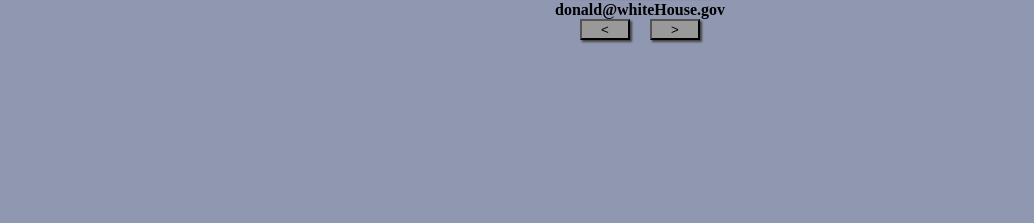
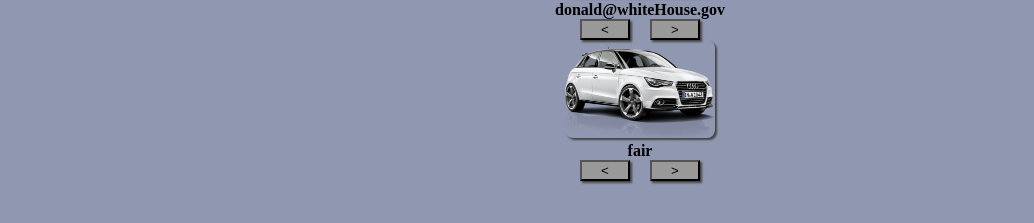
Before and after one commit to madilynsimons/cis3308-lab4, a plain HTML site: page build/web/myFolder/index.html in a window 1280 px wide. Shown: the part 173-396 px from the top of the page, without its empty margins (0-1034 px from the left). Drawn offline with Linux system fonts and the light colour scheme.

Commit message:
Added second slide show

```diff
--- a/build/web/myFolder/index.html
+++ b/build/web/myFolder/index.html
@@ -32,7 +32,10 @@
             from the image file names in the objects.
         </p>
 
-        <div id="slideId">
+        <div id="usersSlideId">
+        </div>
+
+        <div id="carsSlideId">
         </div>
 
         <script src="MakeSlideShow.js"></script>
@@ -44,21 +47,39 @@
 
             ajax3({
                 url: "json/users.json",
-                successFn: success,
-                errorEle: document.getElementById("slideId")
+                successFn: successUsers,
+                errorEle: document.getElementById("usersSlideId")
             });
 
-            function success(userList) {
+            function successUsers(userList) {
                 console.log(userList);
 
                 var ss = MakeSlideShow({
-                    slideShowEle: document.getElementById("slideId"), // id in which to render slideshow,
+                    slideShowEle: document.getElementById("usersSlideId"), // id in which to render slideshow,
                     objList: userList, // array of objects with image and caption
                     picPropName: "image",
                     captionPropName: "userEmail"
                 });
             }
 
+            ajax3({
+                url: "json/cars.json",
+                successFn: successCars,
+                errorEle: document.getElementById("carsSlideId")
+            });
+
+            function successCars(carsList){
+                console.log(carsList);
+
+                var ss = MakeSlideShow({
+                    slideShowEle: document.getElementById("carsSlideId"),
+                    objList: carsList,
+                    picPropName: "image",
+                    captionPropName: "condition" // TODO
+                });
+            }
+
+
         </script>
     </body>
 </html>
```
Also changed, not shown: web/myFolder/index.html (+26 -5 lines), build/web/pics/audi.png (added), build/web/pics/buick.png (added), build/web/pics/default_car.png (added), build/web/pics/ford.png (added), build/web/pics/pixar.png (added), web/pics/audi.png (added), web/pics/buick.png (added), web/pics/default_car.png (added), web/pics/ford.png (added), web/pics/pixar.png (added).
